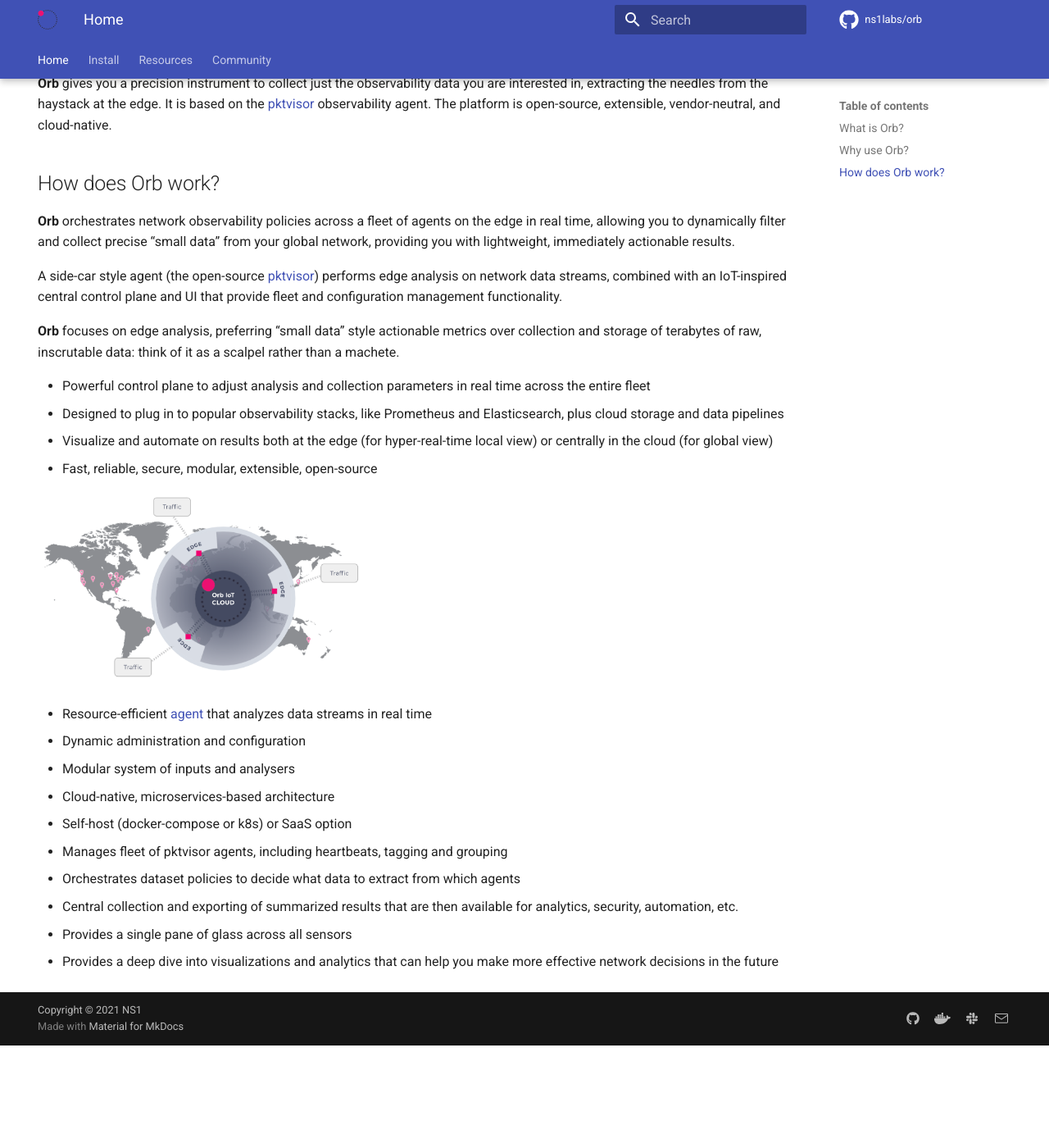
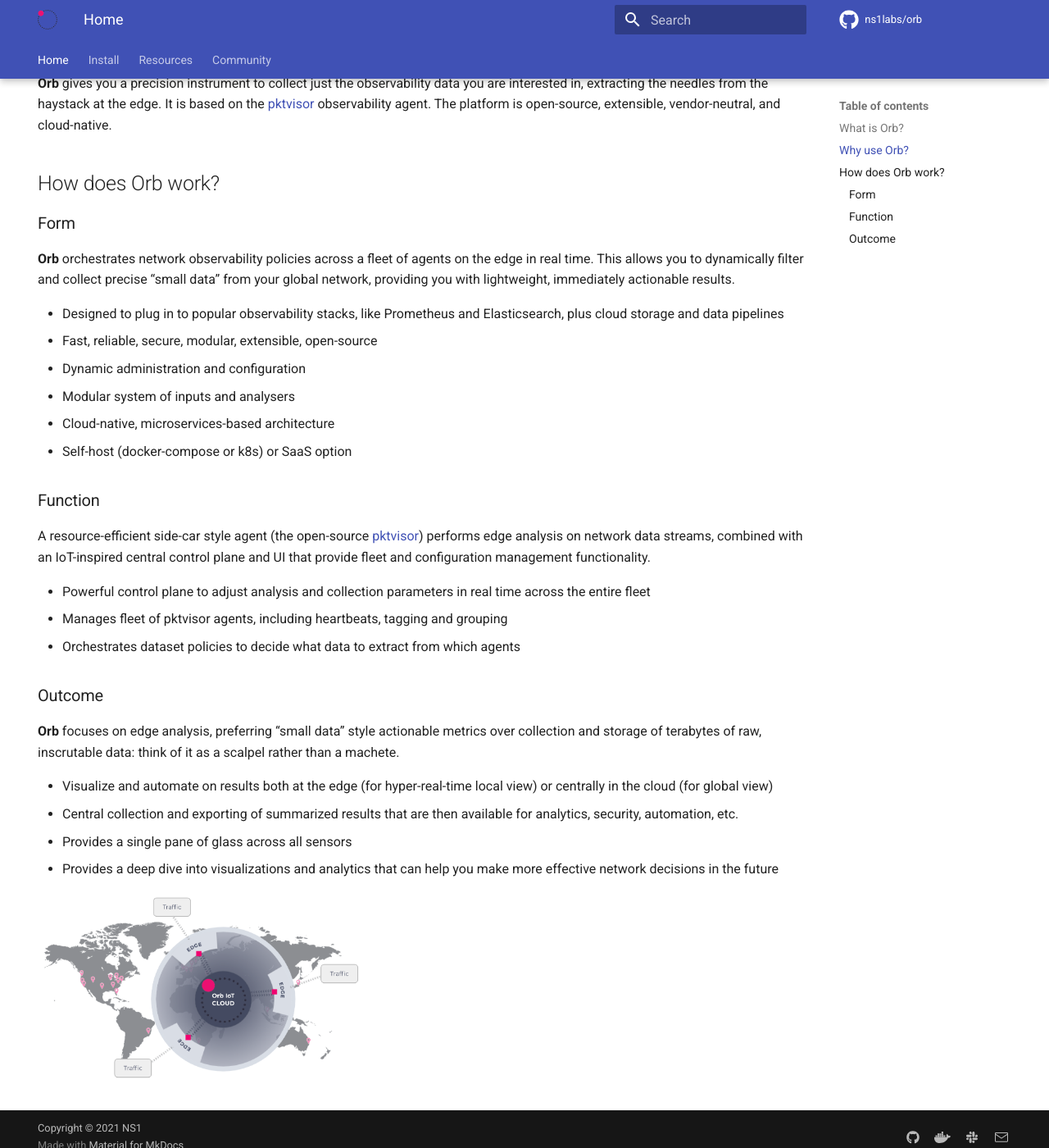
Before and after one commit to orb-community/orb-website, an MkDocs documentation site: the page built from docs/index.md, in a window 1280 px wide and 1400 px high, scrolled down 745 px. Shown: the whole window at 82% size. Built offline with MkDocs 1.6.1 and Material for MkDocs 9.7.7, drawn with Linux system fonts in a browser that asks for light colours; comment, search, counter and statistics services are not loaded; before the commit the page ends 2020 px from its top, so only the background shows below that; some of the changed text lies outside the part shown.

Commit message:
Home page edits

```diff
--- a/docs/index.md
+++ b/docs/index.md
@@ -6,7 +6,7 @@
 <script async defer src="https://buttons.github.io/buttons.js"></script>
 <img src="img/ORB-logo-black@3x.png" alt="Orb" width="500"/>
 
-*A business intelligence platform for orchestrating dynamic edge observability*
+*A business-intelligence platform for orchestrating dynamic edge observability*
 
 ## What is Orb?
 Born at [NS1 Labs](https://ns1.com/labs), **Orb** is a new kind of observability platform, fully [open source](http://orb.community) and backed by [NS1](https://ns1.com), that helps operators, developers, and end users understand their networks, distributed applications, and traffic flows in real time.
@@ -21,26 +21,29 @@
 the [pktvisor](https://github.com/ns1/pktvisor) observability agent. The platform is open-source, extensible, vendor-neutral, and cloud-native.
 
 ## How does Orb work?
- **Orb** orchestrates network observability policies across a fleet of agents on the edge in real time, allowing you to dynamically filter and collect precise “small data” from your global network, providing you with lightweight, immediately actionable results.
+### Form
+ **Orb** orchestrates network observability policies across a fleet of agents on the edge in real time. This allows you to dynamically filter and collect precise “small data” from your global network, providing you with lightweight, immediately actionable results.
 
- A side-car style agent (the open-source [pktvisor](https://github.com/ns1/pktvisor)) performs edge analysis on network data streams, combined with an IoT-inspired central control plane and UI that provide fleet and configuration management functionality.
-
-**Orb** focuses on edge analysis, preferring “small data” style actionable metrics over collection and storage of terabytes of raw, inscrutable data: think of it as a scalpel rather than a machete.
-
-* Powerful control plane to adjust analysis and collection parameters in real time across the entire fleet
 * Designed to plug in to popular observability stacks, like Prometheus and Elasticsearch, plus cloud storage and data pipelines
-* Visualize and automate on results both at the edge (for hyper-real-time local view) or centrally in the cloud (for global view)
 * Fast, reliable, secure, modular, extensible, open-source
-
-<img src="../img/ORB-diagram1.png" alt="Orb" width="400"/>
-
-* Resource-efficient [agent](https://github.com/ns1/pktvisor) that analyzes data streams in real time
 * Dynamic administration and configuration
 * Modular system of inputs and analysers
 * Cloud-native, microservices-based architecture
 * Self-host (docker-compose or k8s) or SaaS option
+
+### Function
+ A resource-efficient side-car style agent (the open-source [pktvisor](https://github.com/ns1/pktvisor)) performs edge analysis on network data streams, combined with an IoT-inspired central control plane and UI that provide fleet and configuration management functionality.
+
+* Powerful control plane to adjust analysis and collection parameters in real time across the entire fleet
 * Manages fleet of pktvisor agents, including heartbeats, tagging and grouping
 * Orchestrates dataset policies to decide what data to extract from which agents
+
+### Outcome
+**Orb** focuses on edge analysis, preferring “small data” style actionable metrics over collection and storage of terabytes of raw, inscrutable data: think of it as a scalpel rather than a machete.
+
+* Visualize and automate on results both at the edge (for hyper-real-time local view) or centrally in the cloud (for global view)
 * Central collection and exporting of summarized results that are then available for analytics, security, automation, etc.
 * Provides a single pane of glass across all sensors
 * Provides a deep dive into visualizations and analytics that can help you make more effective network decisions in the future
+
+<img src="../img/ORB-diagram1.png" alt="Orb" width="400"/>
```
